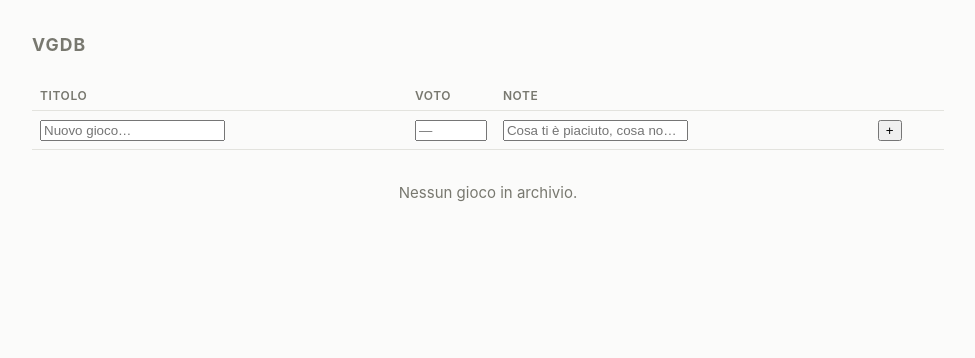
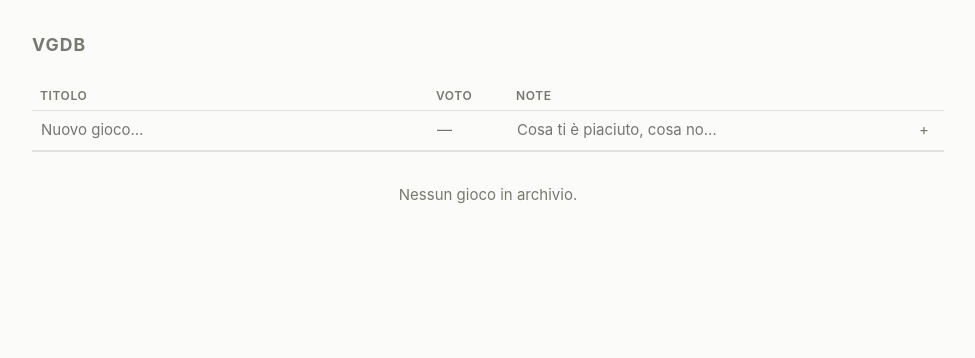
Before and after one commit to PrismaKisar/vgdb, a Flask app: page / in a window 1280 px wide. Shown: the top 358 px of the page, without its empty margins (152-1127 px from the left). Run offline with Flask 3, Linux system fonts and the light colour scheme; data that the repository does not hold is empty.

Commit message:
feat: style the editable table

```diff
--- a/vgdb/static/style.css
+++ b/vgdb/static/style.css
@@ -4,6 +4,8 @@
   --muted: #78786f;
   --border: #e3e3de;
   --row: #f3f3f0;
+  --accent: #3b6ea5;
+  --danger: #b3261e;
 }
 
 @media (prefers-color-scheme: dark) {
@@ -13,6 +15,8 @@
     --muted: #8b8b84;
     --border: #2e2e33;
     --row: #1e1e22;
+    --accent: #7aa7d9;
+    --danger: #f2b8b5;
   }
 }
 
@@ -61,11 +65,48 @@ th {
   text-transform: uppercase;
 }
 
-td { padding: 0.5rem; border-bottom: 1px solid var(--border); }
+td { padding: 0; border-bottom: 1px solid var(--border); }
 
-tbody tr:hover { background: var(--row); }
+tbody#games tr:hover { background: var(--row); }
 
 .col-rating { width: 5rem; }
-.rating-cell { font-variant-numeric: tabular-nums; }
+.col-actions { width: 2.5rem; }
+
+/* Cells are inputs: changing a rating must not cost an extra click. */
+td input {
+  width: 100%;
+  padding: 0.45rem 0.5rem;
+  border: 1px solid transparent;
+  border-radius: 4px;
+  background: none;
+  color: inherit;
+  font: inherit;
+}
+
+td input:hover { border-color: var(--border); }
+
+td input:focus {
+  border-color: var(--accent);
+  background: var(--surface);
+  outline: none;
+}
+
+td input[type="number"] { font-variant-numeric: tabular-nums; }
+td input.invalid { border-color: var(--danger); }
+
+#draft td { border-bottom: 2px solid var(--border); }
+
+button {
+  width: 100%;
+  padding: 0.4rem;
+  border: none;
+  border-radius: 4px;
+  background: none;
+  color: var(--muted);
+  cursor: pointer;
+  font: inherit;
+}
+
+button:hover { background: var(--border); color: var(--text); }
 
 #empty { margin-top: 2rem; color: var(--muted); text-align: center; }
```
